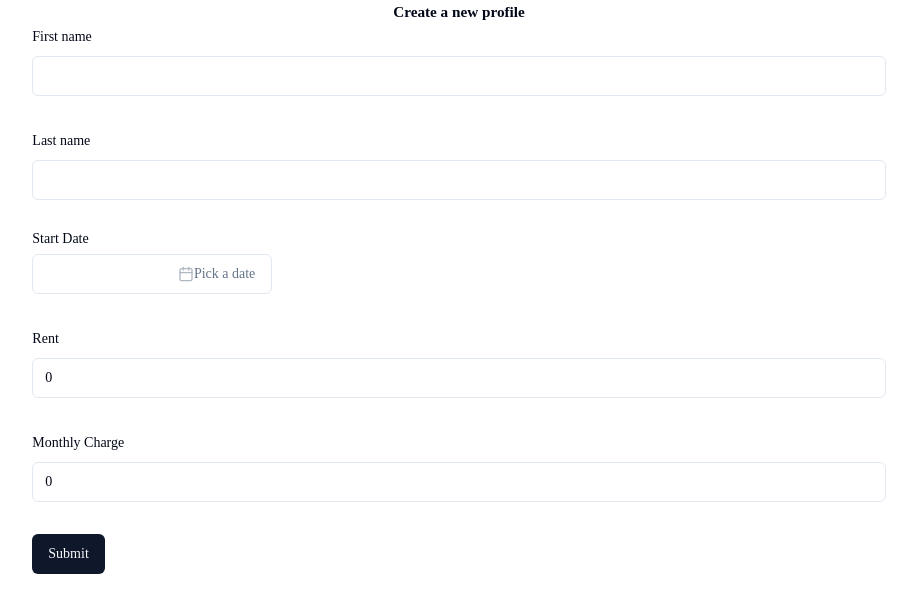
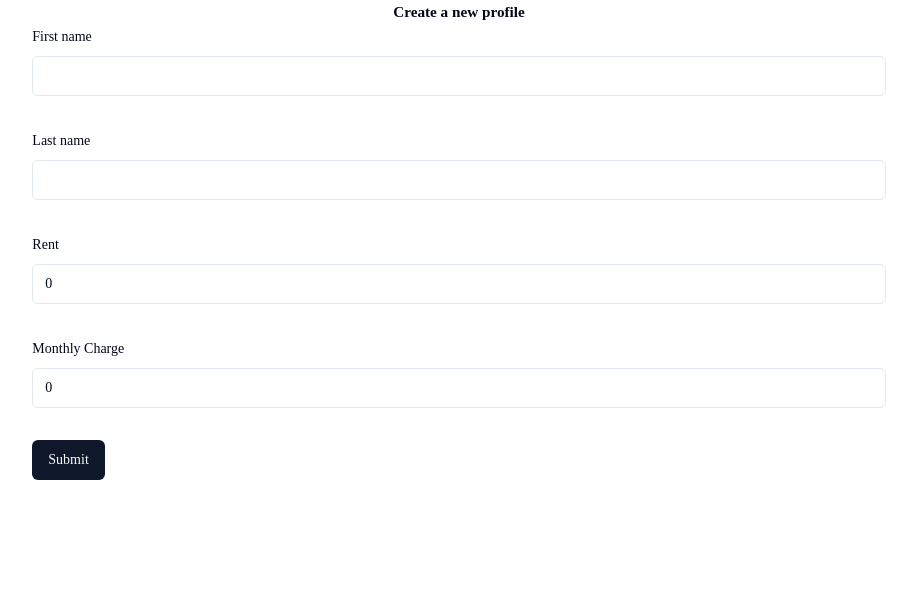
Before and after one commit to JacquesN16/my-tenant-app, a React (Vite) app: page /profile/new in a window 1280 px wide. Shown: the top 612 px of the page, without its empty margins (181-1098 px from the left). Built offline with nearby package versions, Linux system fonts and the light colour scheme.

Commit message:
minor fix

```diff
--- a/src/app/02_CreateProfile.tsx
+++ b/src/app/02_CreateProfile.tsx
@@ -1,8 +1,6 @@
 import {useForm} from "react-hook-form";
 import {zodResolver} from "@hookform/resolvers/zod";
 import {z} from "zod";
-import { format } from "date-fns"
-import { CalendarIcon } from "lucide-react"
 import { Button } from "../components/ui/button"
 import {
     Form,
@@ -12,17 +10,7 @@ import {
     FormLabel,
     FormMessage,
 } from "../components/ui/form"
-
-import { Calendar } from "../components/ui/calendar"
-import {
-    Popover,
-    PopoverContent,
-    PopoverTrigger,
-} from "../components/ui/popover"
-
 import { Input } from "../components/ui/input"
-import {cn} from "../components/lib/utils.ts";
-
 
 const formSchema = z.object({
         firstName: z.string().optional(),
@@ -53,7 +41,6 @@ export default function CreateProfile () {
         defaultValues: {
             firstName: "",
             lastName:"",
-            // startDate: new Date(),
             rent:0,
             charge:0,
         }
@@ -103,41 +90,6 @@ export default function CreateProfile () {
 
                         )}
                     />
-                    <FormField
-                        control={form.control}
-                        name="startDate"
-                        render={({ field}) => (
-                            <FormItem className="flex flex-col">
-                                <FormLabel> Start Date </FormLabel>
-                                <Popover>
-                                    <PopoverTrigger asChild>
-                                        <FormControl>
-                                            <Button
-                                                variant="outline"
-                                                className={cn(
-                                                    "w-[240px] pl-3 text-left font-normal",
-                                                    !field.value && "text-muted-foreground"
-                                                )}
-                                            >
-                                                <CalendarIcon className="ml-auto h-4 w-4 opacity-50" />
-                                                {field.value ? format(field.value, "PPP") : <span>Pick a date</span>}
-                                            </Button>
-                                        </FormControl>
-                                    </PopoverTrigger>
-                                    <PopoverContent className="w-auto p-0" align="start">
-                                        <Calendar
-                                            mode="single"
-                                            selected={field.value}
-                                            onSelect={field.onChange}
-                                            initialFocus
-                                        />
-                                    </PopoverContent>
-                                </Popover>
-
-                                <FormMessage/>
-                            </FormItem>
-                        )}
-                    />
 
                     <FormField
                         control={form.control}
```
